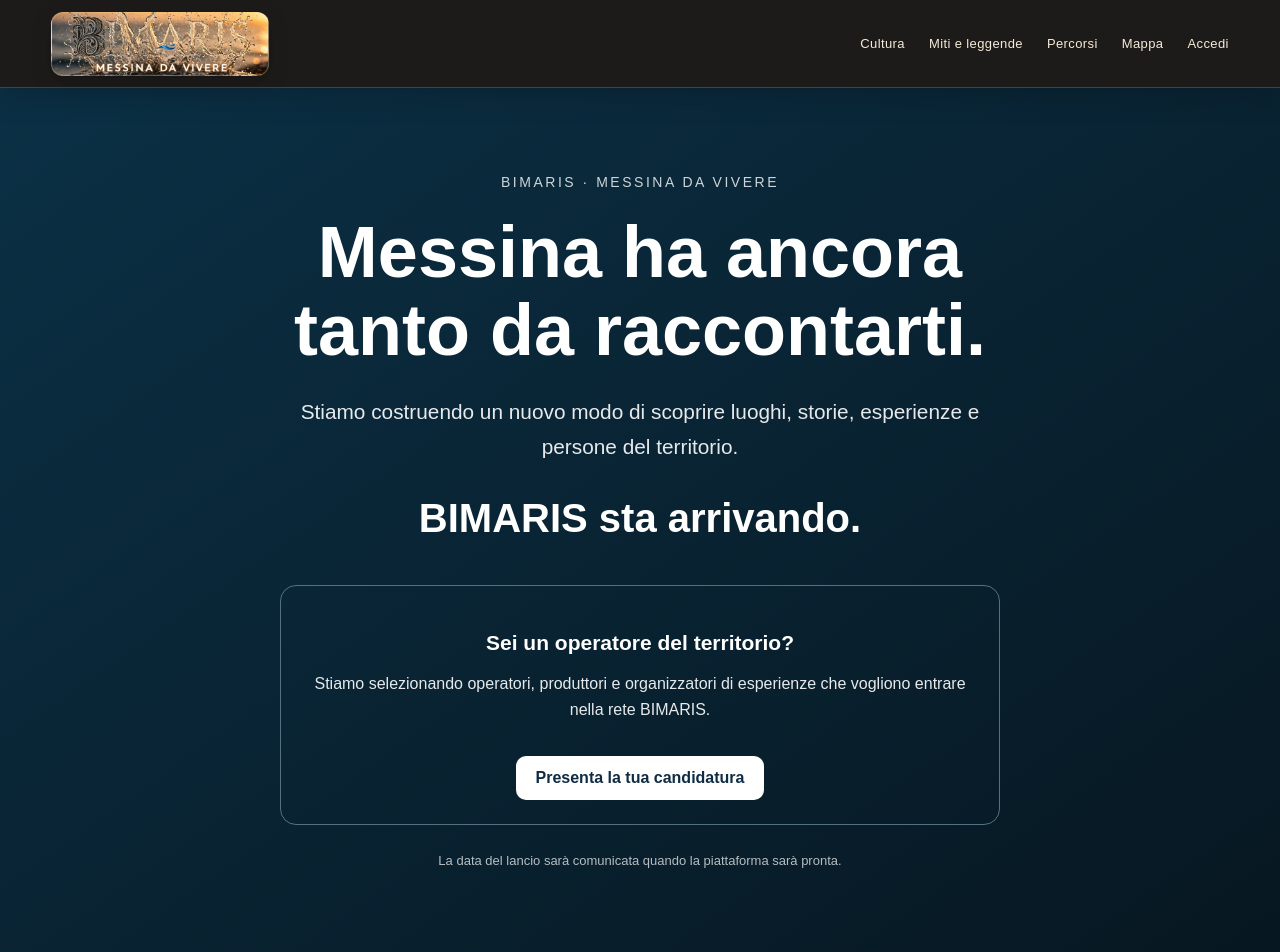
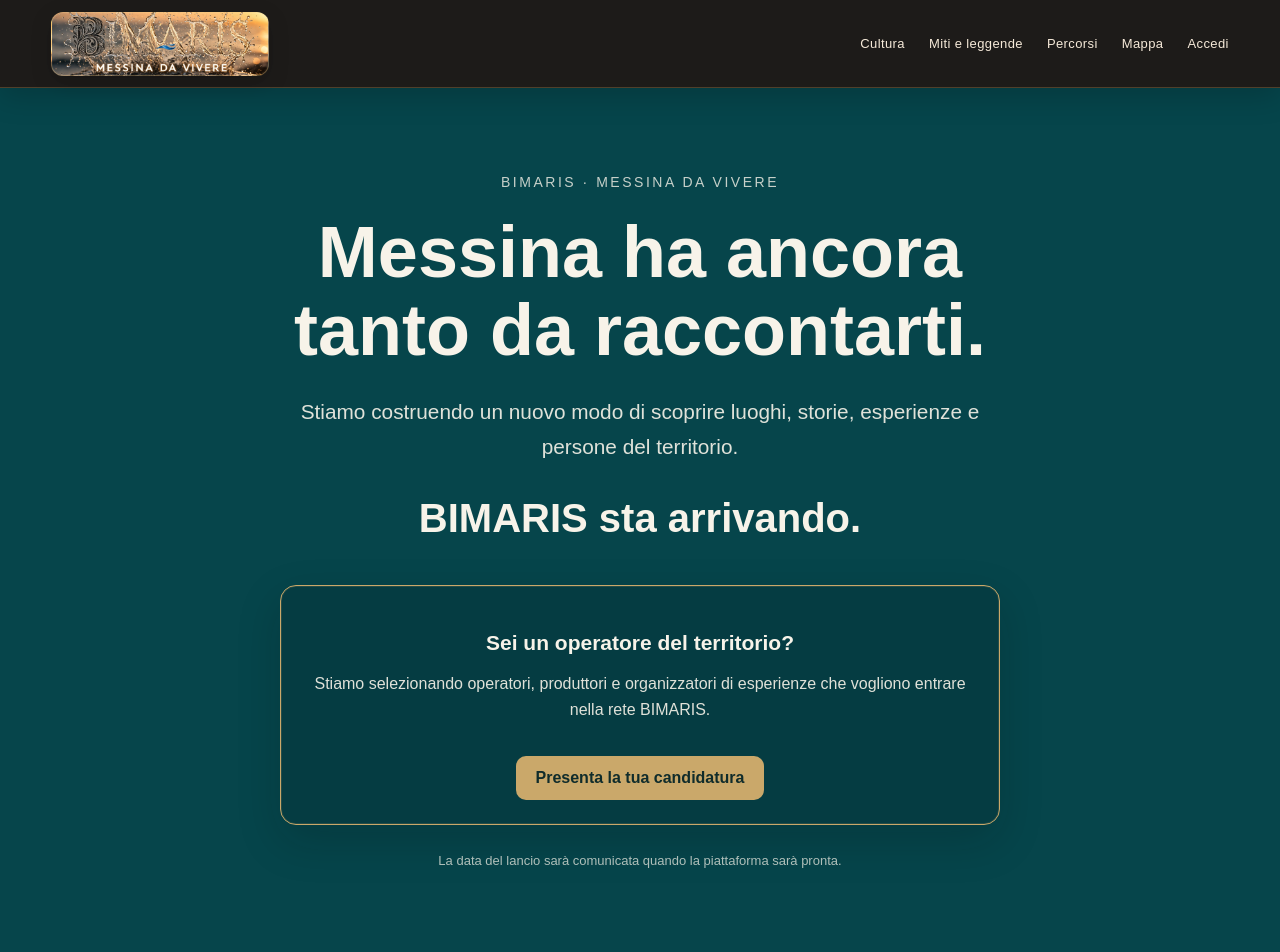
Before and after one commit to giovannibrunetto/bimaris-platform, a Next.js app in the folder apps/web/: page /in-arrivo in a window 1280 px wide. Shown: the top 952 px of the page. Built offline with nearby package versions, Linux system fonts and the light colour scheme.

Commit message:
style: premium ottanio prelaunch with subtle gold operator card

```diff
--- a/apps/web/app/in-arrivo/page.tsx
+++ b/apps/web/app/in-arrivo/page.tsx
@@ -9,16 +9,16 @@ export const metadata: Metadata = {
 
 export default function ComingSoonPage() {
   return (
-    <section style={{ minHeight: "80vh", display: "grid", placeItems: "center", padding: "72px 20px", background: "linear-gradient(145deg,#0b3045,#071721)", color: "#fff" }}>
+    <section style={{ minHeight: "80vh", display: "grid", placeItems: "center", padding: "72px 20px", background: "#06454b", color: "#f7f3e9" }}>
       <div style={{ width: "100%", maxWidth: 720, textAlign: "center" }}>
         <p style={{ letterSpacing: ".18em", textTransform: "uppercase", fontSize: 14, opacity: .8 }}>BIMARIS · Messina da vivere</p>
         <h1 style={{ fontSize: "clamp(2.4rem,6vw,4.5rem)", lineHeight: 1.08, margin: "24px 0" }}>Messina ha ancora tanto da raccontarti.</h1>
         <p style={{ fontSize: "clamp(1.05rem,2vw,1.3rem)", lineHeight: 1.7, opacity: .9 }}>Stiamo costruendo un nuovo modo di scoprire luoghi, storie, esperienze e persone del territorio.</p>
         <h2 style={{ marginTop: 32, fontSize: "clamp(1.7rem,4vw,2.5rem)" }}>BIMARIS sta arrivando.</h2>
-        <div style={{ marginTop: 44, padding: "24px", border: "1px solid #547182", borderRadius: 16 }}>
+        <div style={{ marginTop: 44, padding: "24px", border: "1px solid #caa86a", borderRadius: 16, background: "rgba(2, 31, 34, .22)", boxShadow: "0 16px 44px rgba(0, 15, 17, .18), inset 0 0 0 1px rgba(202, 168, 106, .16)" }}>
           <h3 style={{ fontSize: 21, marginBottom: 12 }}>Sei un operatore del territorio?</h3>
           <p style={{ lineHeight: 1.6, opacity: .9 }}>Stiamo selezionando operatori, produttori e organizzatori di esperienze che vogliono entrare nella rete BIMARIS.</p>
-          <Link href="/operatori/candidatura" style={{ display: "inline-block", marginTop: 18, padding: "13px 20px", borderRadius: 10, background: "#fff", color: "#102c43", fontWeight: 700, textDecoration: "none" }}>Presenta la tua candidatura</Link>
+          <Link href="/operatori/candidatura" style={{ display: "inline-block", marginTop: 18, padding: "13px 20px", borderRadius: 10, background: "#caa86a", color: "#102c2b", fontWeight: 700, textDecoration: "none" }}>Presenta la tua candidatura</Link>
         </div>
         <p style={{ marginTop: 28, fontSize: 13, opacity: .7 }}>La data del lancio sarà comunicata quando la piattaforma sarà pronta.</p>
       </div>
```
